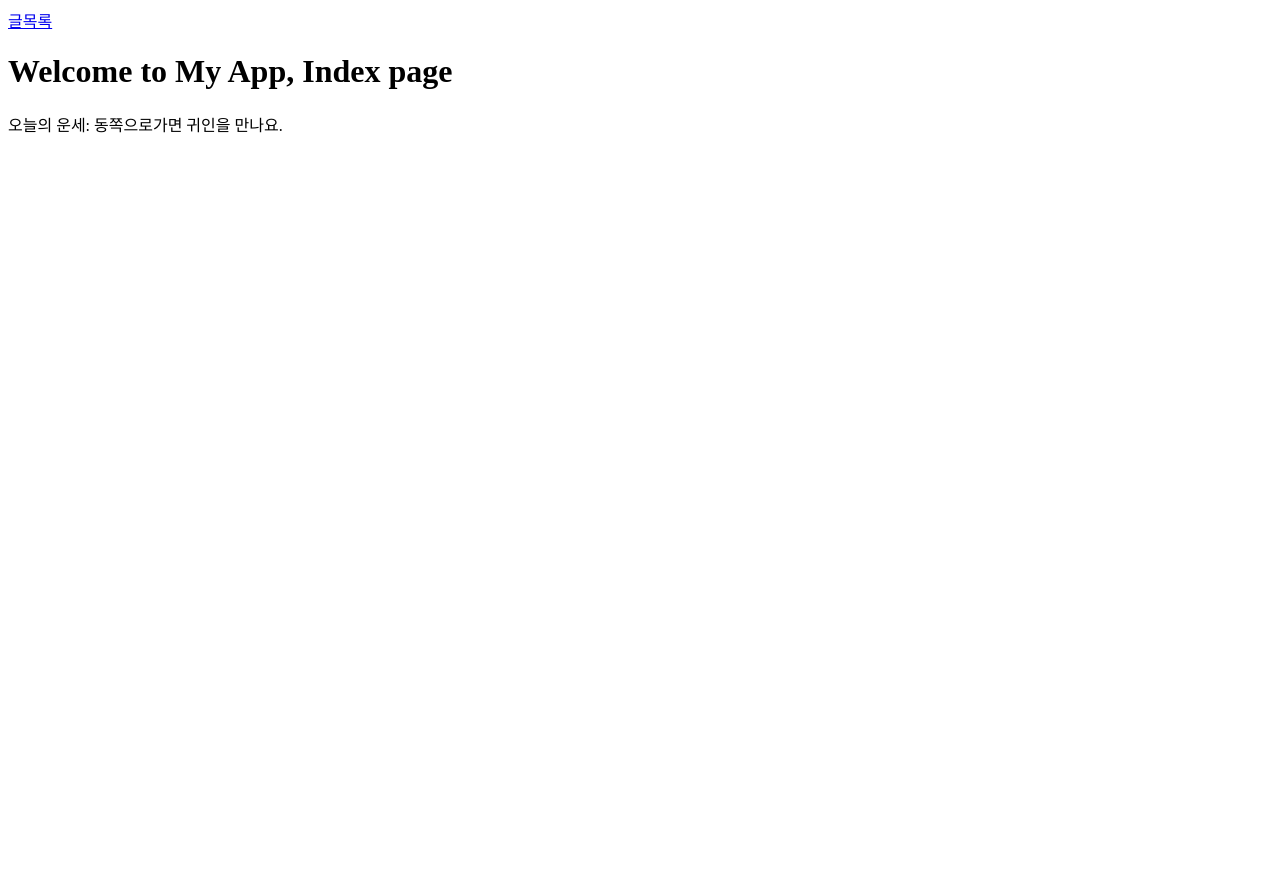
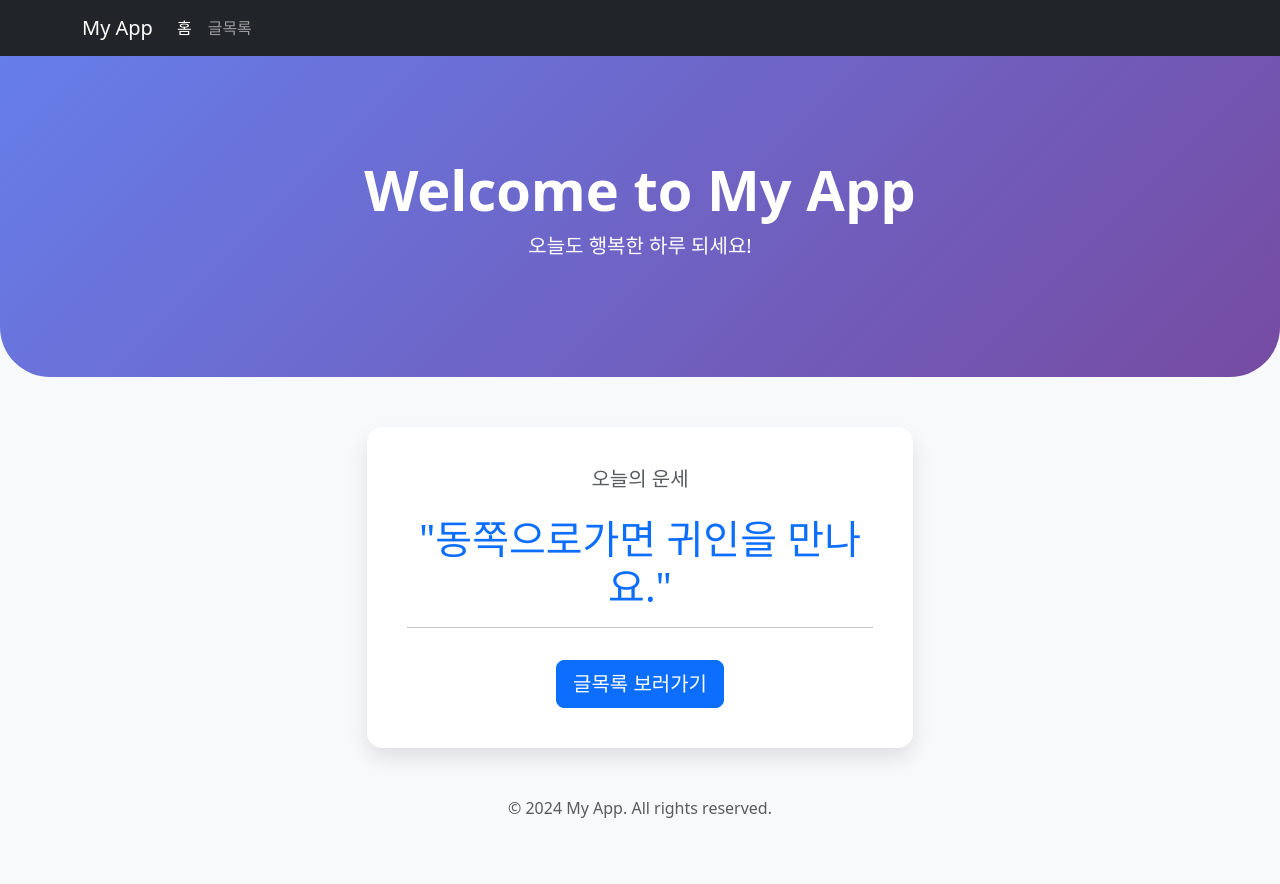
Before and after one commit to ohyoungsik/fastapi_test03, a FastAPI app: page / in a window 1280 px wide. Before the commit the page ends 133 px from the top, so only its background shows below. Run offline with FastAPI, Linux system fonts and the light colour scheme.

Commit message:
index.html 디자인 변경

```diff
--- a/templates/index.html
+++ b/templates/index.html
@@ -3,13 +3,80 @@
 <head>
     <meta charset="UTF-8">
     <meta name="viewport" content="width=device-width, initial-scale=1.0">
-    <title>Index.html</title>
+    <title>My App - Home</title>
+    <!-- Bootstrap CSS -->
+    <link href="https://cdn.jsdelivr.net/npm/bootstrap@5.3.3/dist/css/bootstrap.min.css" rel="stylesheet">
+    <style>
+        body {
+            background-color: #f8f9fa;
+        }
+        .hero-section {
+            padding: 100px 0;
+            background: linear-gradient(135deg, #667eea 0%, #764ba2 100%);
+            color: white;
+            border-radius: 0 0 50px 50px;
+            margin-bottom: 50px;
+        }
+        .fortune-card {
+            border: none;
+            border-radius: 15px;
+            box-shadow: 0 10px 20px rgba(0,0,0,0.1);
+        }
+    </style>
 </head>
 <body>
-    <div class="container">
-        <a href="/post">글목록</a>
-        <h1>Welcome to My App, Index page</h1>
-        <p>오늘의 운세: {{ forturnToday }}</p>
-    </div>
+
+    <!-- Navbar -->
+    <nav class="navbar navbar-expand-lg navbar-dark bg-dark">
+        <div class="container">
+            <a class="navbar-brand" href="/">My App</a>
+            <button class="navbar-toggler" type="button" data-bs-toggle="collapse" data-bs-target="#navbarNav">
+                <span class="navbar-toggler-icon"></span>
+            </button>
+            <div class="collapse navbar-collapse" id="navbarNav">
+                <ul class="navbar-nav">
+                    <li class="nav-item">
+                        <a class="nav-link active" href="/">홈</a>
+                    </li>
+                    <li class="nav-item">
+                        <a class="nav-link" href="/post">글목록</a>
+                    </li>
+                </ul>
+            </div>
+        </div>
+    </nav>
+
+    <!-- Hero Section -->
+    <header class="hero-section text-center">
+        <div class="container">
+            <h1 class="display-4 fw-bold">Welcome to My App</h1>
+            <p class="lead">오늘도 행복한 하루 되세요!</p>
+        </div>
+    </header>
+
+    <main class="container">
+        <div class="row justify-content-center">
+            <div class="col-md-6">
+                <!-- Fortune Card -->
+                <div class="card fortune-card text-center p-4">
+                    <div class="card-body">
+                        <h5 class="card-title text-muted mb-4">오늘의 운세</h5>
+                        <p class="card-text display-6 text-primary">
+                            "{{ forturnToday }}"
+                        </p>
+                        <hr>
+                        <a href="/post" class="btn btn-primary btn-lg mt-3">글목록 보러가기</a>
+                    </div>
+                </div>
+            </div>
+        </div>
+    </main>
+
+    <footer class="text-center py-5 text-muted">
+        <p>&copy; 2024 My App. All rights reserved.</p>
+    </footer>
+
+    <!-- Bootstrap JS Bundle with Popper -->
+    <script src="https://cdn.jsdelivr.net/npm/bootstrap@5.3.3/dist/js/bootstrap.bundle.min.js"></script>
 </body>
 </html>
```
